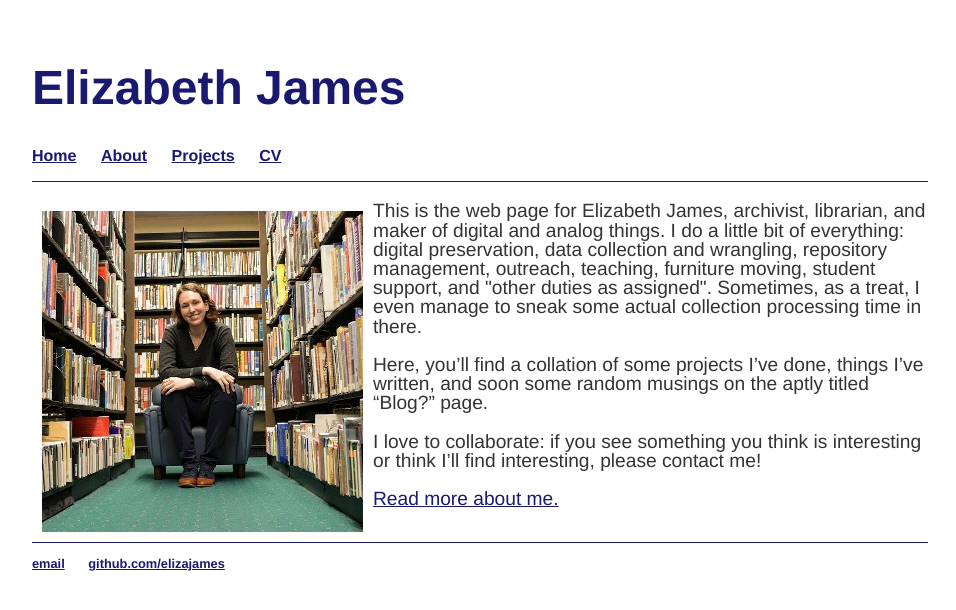
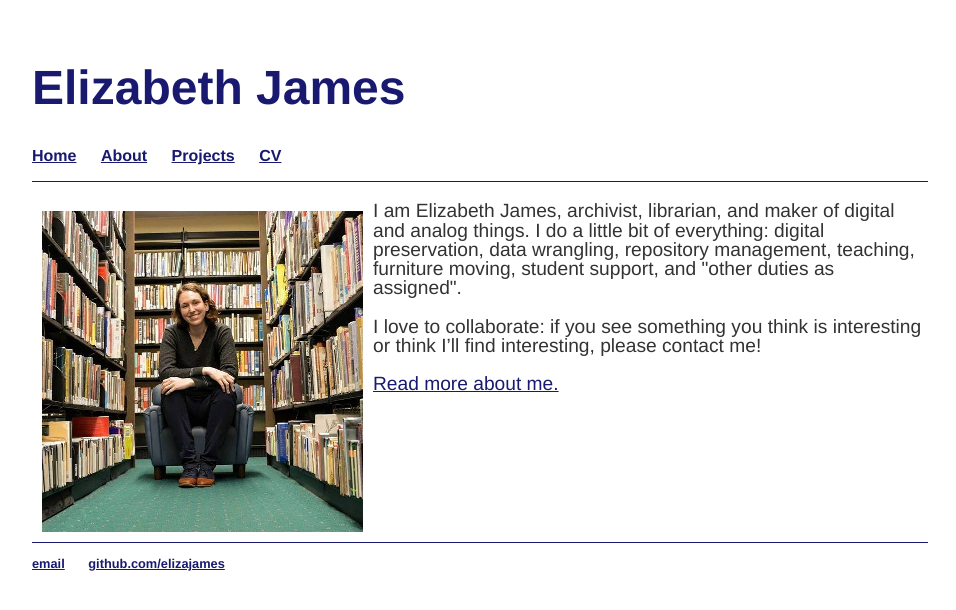
Before and after one commit to elizajames/old_site, a Jekyll site: the page built from index.html, in a window 1280 px wide. Shown: the top 610 px of the page, without its empty margins (160-1116 px from the left). Built offline with Jekyll 4.4.1, drawn with Linux system fonts in a browser that asks for light colours.

Commit message:
Update index.html

```diff
--- a/index.html
+++ b/index.html
@@ -5,8 +5,7 @@ title: Elizabeth James
 <div class="blurb">
 	<img src="/images/LibraryPic.png" alt="Elizabeth James sitting in a tiny chair surrounded by books." class="homeimage">
 	<p/>
-	<p>This is the web page for Elizabeth James, archivist, librarian, and maker of digital and analog things. I do a little bit of everything: digital preservation, data collection and wrangling, repository management, outreach, teaching, furniture moving, student support, and "other duties as assigned". Sometimes, as a treat, I even manage to sneak some actual collection processing time in there.</p>
-	<p>Here, you’ll find a collation of some projects I’ve done, things I’ve written, and soon some random musings on the aptly titled “Blog?” page.</p>
+	<p>I am Elizabeth James, archivist, librarian, and maker of digital and analog things. I do a little bit of everything: digital preservation, data wrangling, repository management, teaching, furniture moving, student support, and "other duties as assigned".</p>
 	<p>I love to collaborate: if you see something you think is interesting or think I’ll find interesting, please contact me!</p>
 	<p><a href="/about">Read more about me.</a></p>
 
```
